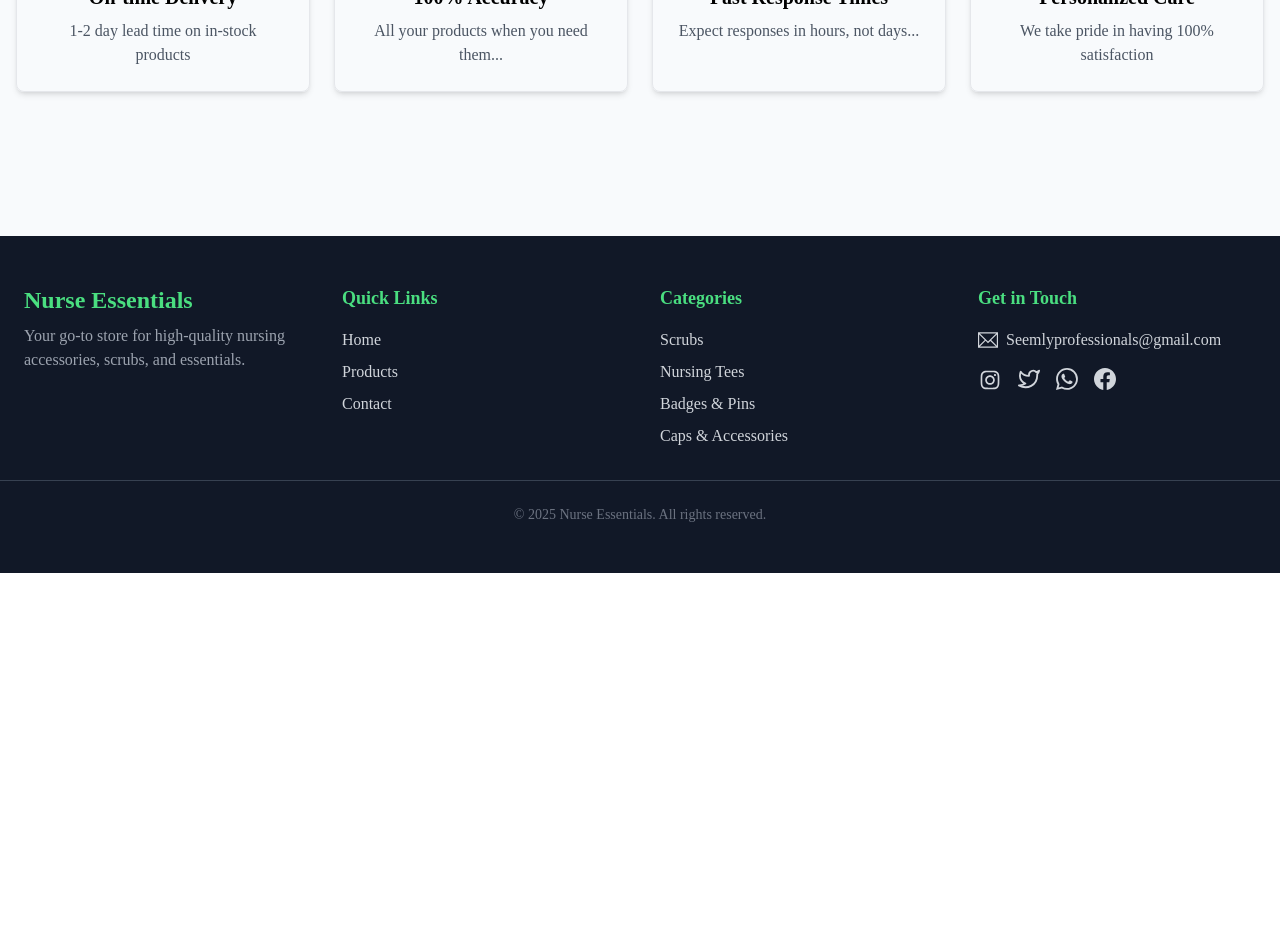
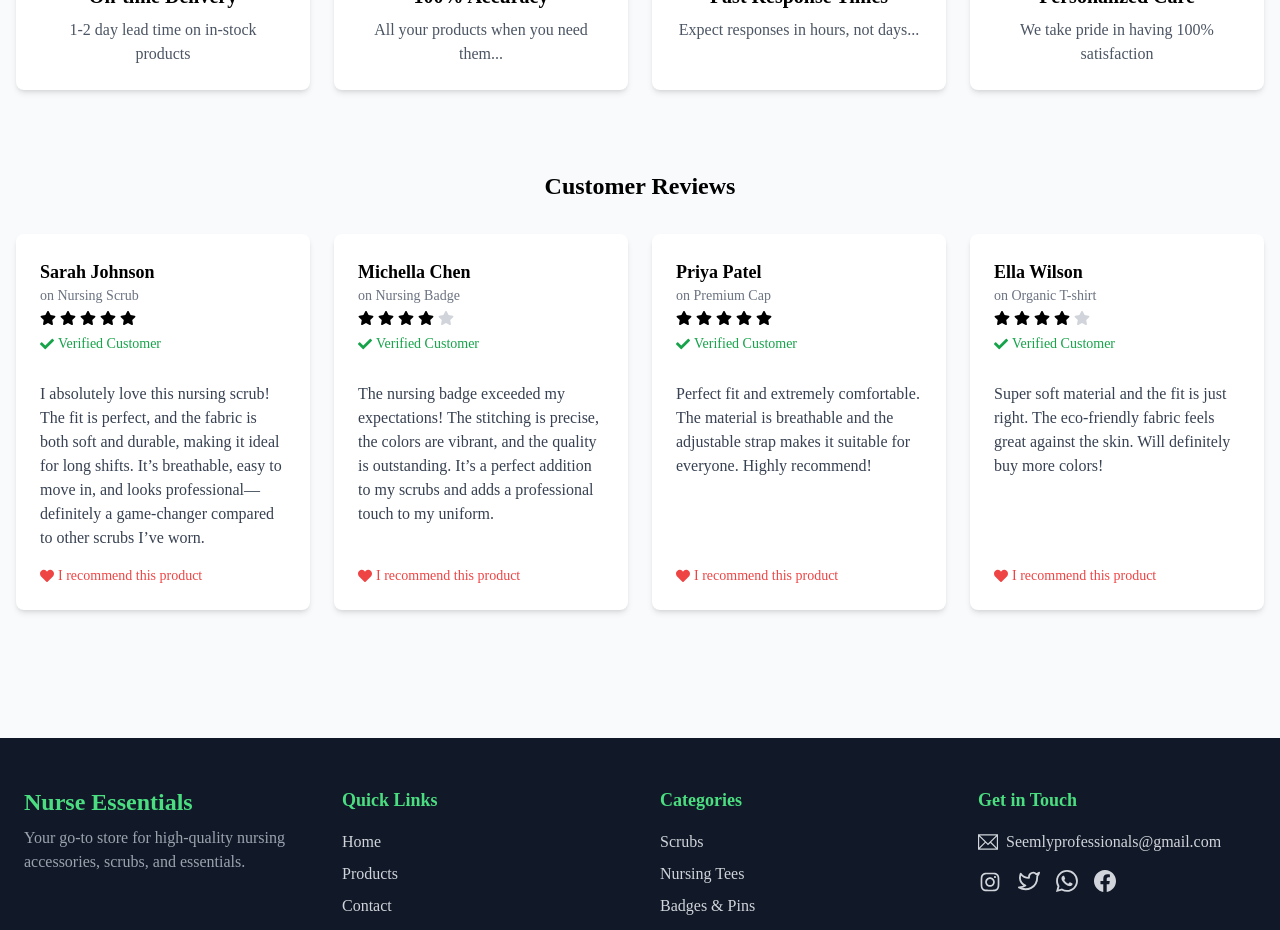
Before and after one commit to Gbolahan007/your-app-api, a React (Vite) app: page /home in a window 1280 px wide. Shown: the part 1640-2570 px from the top of the page. Before the commit the page ends 2213 px from the top, so only its background shows below. Built offline with nearby package versions, Linux system fonts and the light colour scheme; no server answers; the database is empty; a web font is replaced by a local one.

Commit message:
added review

```diff
--- a/src/FeatureCards.jsx
+++ b/src/FeatureCards.jsx
@@ -31,7 +31,7 @@ const FeatureCards = () => {
         {features.map((feature, index) => (
           <motion.div
             key={index}
-            className="flex flex-col items-center rounded-lg border p-6 text-center shadow-md"
+            className="flex flex-col items-center rounded-lg bg-white p-6 text-center shadow-md"
             initial={{ opacity: 0, x: -50 }}
             whileInView={{ opacity: 1, x: 0 }}
             viewport={{ once: true, amount: 0.3 }}
--- /dev/null
+++ b/src/ProductReviews.jsx
@@ -0,0 +1,106 @@
+import { FaCheck, FaHeart, FaStar } from "react-icons/fa";
+import { motion } from "framer-motion";
+
+const ProductReviews = () => {
+  const reviews = [
+    {
+      name: "Sarah Johnson",
+      product: "Nursing Scrub",
+      rating: 5,
+      verified: true,
+      recommends: true,
+      review:
+        "I absolutely love this nursing scrub! The fit is perfect, and the fabric is both soft and durable, making it ideal for long shifts. It’s breathable, easy to move in, and looks professional—definitely a game-changer compared to other scrubs I’ve worn.",
+    },
+    {
+      name: "Michella Chen",
+      product: "Nursing Badge",
+      rating: 4,
+      verified: true,
+      recommends: true,
+      review:
+        "The nursing badge exceeded my expectations! The stitching is precise, the colors are vibrant, and the quality is outstanding. It’s a perfect addition to my scrubs and adds a professional touch to my uniform.",
+    },
+    {
+      name: "Priya Patel",
+      product: "Premium Cap",
+      rating: 5,
+      verified: true,
+      recommends: true,
+      review:
+        "Perfect fit and extremely comfortable. The material is breathable and the adjustable strap makes it suitable for everyone. Highly recommend!",
+    },
+    {
+      name: "Ella Wilson",
+      product: "Organic T-shirt",
+      rating: 4,
+      verified: true,
+      recommends: true,
+      review:
+        "Super soft material and the fit is just right. The eco-friendly fabric feels great against the skin. Will definitely buy more colors!",
+    },
+  ];
+
+  const renderStars = (rating) => {
+    return Array(5)
+      .fill(0)
+      .map((_, index) => (
+        <FaStar
+          key={index}
+          className={`${index < rating ? "text-black" : "text-gray-300"}`}
+        />
+      ));
+  };
+
+  return (
+    <div className="mx-auto w-full max-w-7xl px-4 py-8">
+      <h2 className="mb-8 text-center text-2xl font-bold">Customer Reviews</h2>
+
+      <div className="grid grid-cols-1 gap-6 sm:grid-cols-2 lg:grid-cols-4">
+        {reviews.map((review, index) => (
+          <motion.div
+            initial={{ opacity: 0, x: -50 }}
+            whileInView={{ opacity: 1, x: 0 }}
+            viewport={{ once: true, amount: 0.3 }}
+            transition={{
+              duration: 0.6,
+              delay: index * 0.2,
+              type: "spring",
+              stiffness: 100,
+            }}
+            key={index}
+            className="flex flex-col rounded-lg bg-white p-6 shadow-md"
+          >
+            <div className="mb-3">
+              <h3 className="text-lg font-bold">{review.name}</h3>
+              <p className="mb-1 text-sm text-gray-500">on {review.product}</p>
+              <div className="mb-2 flex items-center space-x-1">
+                {renderStars(review.rating)}
+              </div>
+
+              <div className="mb-4 flex items-center space-x-2">
+                {review.verified && (
+                  <div className="flex items-center text-sm text-green-600">
+                    <FaCheck className="mr-1" />
+                    <span>Verified Customer</span>
+                  </div>
+                )}
+              </div>
+            </div>
+
+            <p className="mb-4 flex-grow text-gray-700">{review.review}</p>
+
+            {review.recommends && (
+              <div className="mt-auto flex items-center text-sm text-red-500">
+                <FaHeart className="mr-1" />
+                <span>I recommend this product</span>
+              </div>
+            )}
+          </motion.div>
+        ))}
+      </div>
+    </div>
+  );
+};
+
+export default ProductReviews;
--- a/src/UnderConstructionModal.jsx
+++ b/src/UnderConstructionModal.jsx
@@ -48,7 +48,7 @@ function ComingSoonModal({ isOpen, setIsOpen }) {
             {/* Right Image */}
             <div className="flex flex-1 items-center justify-center bg-[#f2f2f2] p-6">
               <img
-                src="/nursing-scrub.webp"
+                src="/badge-1.webp"
                 alt="Coming Soon"
                 className="w-full max-w-[200px] sm:max-w-[250px]"
               />
--- a/src/pages/Home.jsx
+++ b/src/pages/Home.jsx
@@ -8,6 +8,7 @@ const BrandDescription = lazy(() => import("../BrandDescription"));
 const FeaturedCategory = lazy(() => import("../FeaturedCategory"));
 const BestSeller = lazy(() => import("../BestSeller"));
 const FeatureCards = lazy(() => import("../FeatureCards"));
+const ProductReviews = lazy(() => import("../ProductReviews"));
 
 function Home() {
   const [isOpen, setIsOpen] = useState(true); // Control modal state
@@ -25,6 +26,7 @@ function Home() {
         <FeaturedCategory />
         <BestSeller />
         <FeatureCards />
+        <ProductReviews />
       </Suspense>
 
       <StickyButton />
```
Also changed, not shown: public/badge-1.webp (added).
